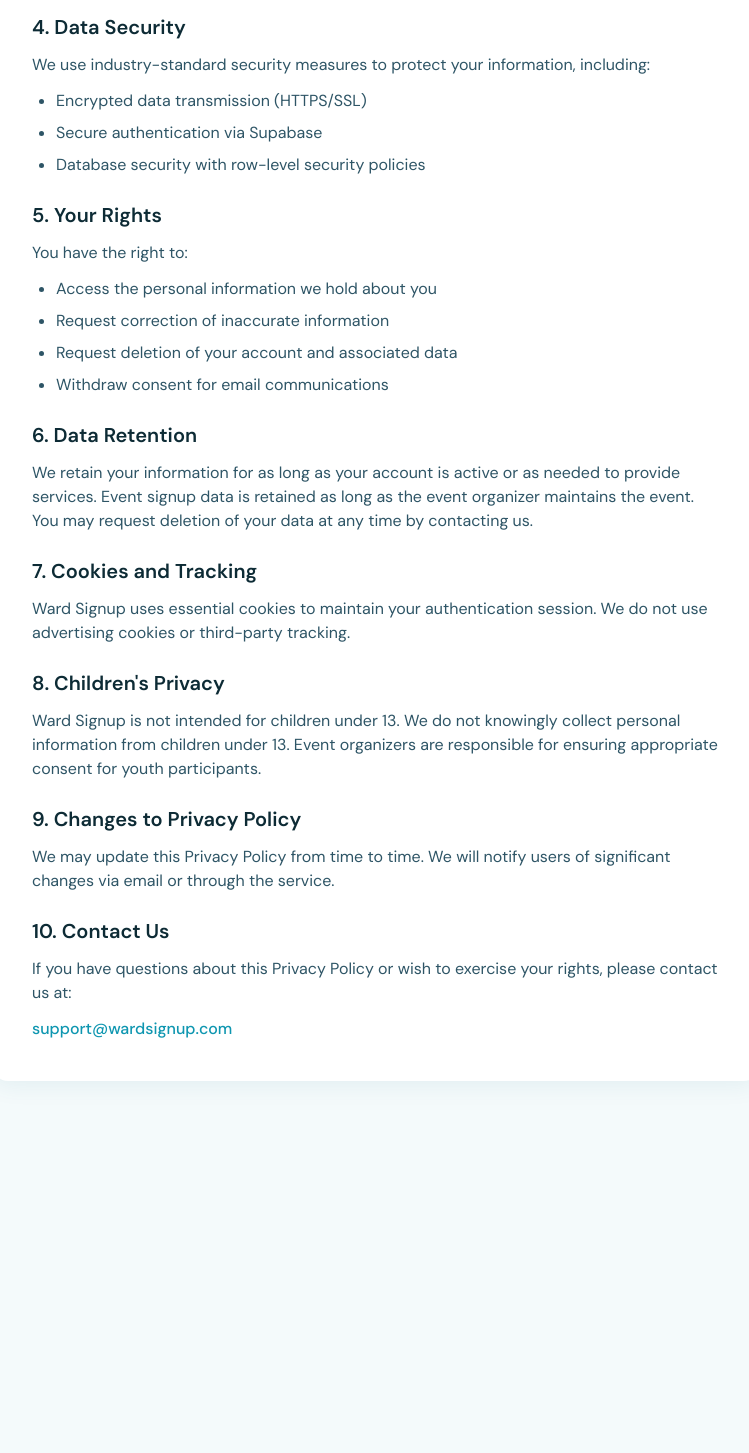
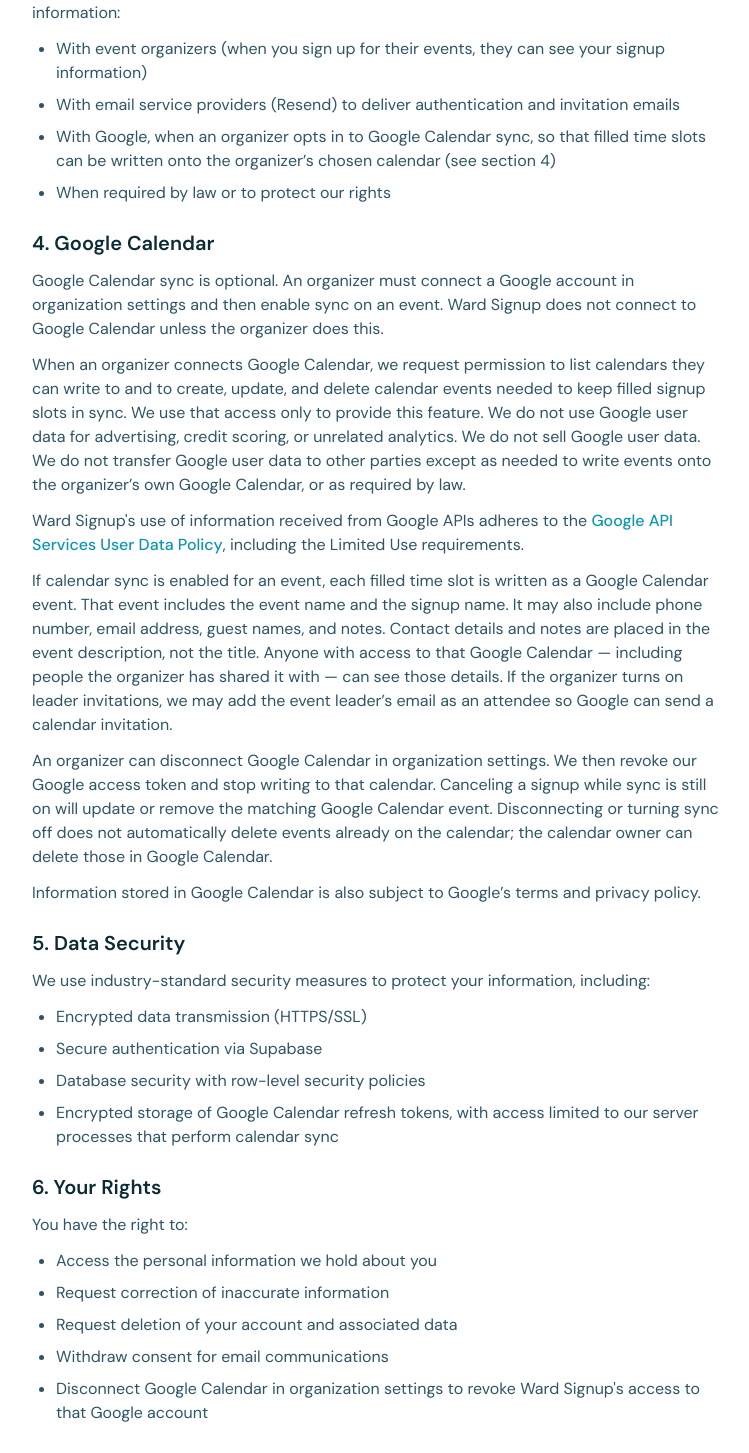
Before and after one commit to jrbondesign/wardsignup, a Next.js app: page /privacy in a window 1280 px wide. Shown: the part 969-2422 px from the top of the page, without its empty margins (264-1013 px from the left). Before the commit the page ends 2098 px from the top, so only its background shows below. Built offline with nearby package versions, Linux system fonts and the light colour scheme; no server answers.

Commit message:
Disclose Google Calendar sync in the privacy policy
Add what we write to an organizer's calendar, that the feature is
opt-in, how disconnect revokes Google access, and Limited Use language
needed for OAuth verification.

Co-authored-by: jrbond <jrbondesign@users.noreply.github.com>

```diff
--- a/app/privacy/page.tsx
+++ b/app/privacy/page.tsx
@@ -53,7 +53,7 @@ export default async function PrivacyPolicy() {
 
         <div className="space-y-6 text-[#2E5566]">
           <p className="text-sm text-[#5A8399]">
-            Last updated: March 26, 2026
+            Last updated: October 3, 2026
           </p>
 
           <section>
@@ -76,6 +76,9 @@ export default async function PrivacyPolicy() {
               <li>
                 <strong>Invitation Data:</strong> Email addresses and names of individuals you invite to events
               </li>
+              <li>
+                <strong>Google Calendar connection data</strong> (only if an organizer chooses to connect Google Calendar): the Google account email, an encrypted refresh token, the chosen calendar’s identifier and display name, and identifiers of calendar events we create for synced time slots
+              </li>
             </ul>
           </section>
 
@@ -89,6 +92,9 @@ export default async function PrivacyPolicy() {
               <li>Send authentication emails (magic links)</li>
               <li>Send event invitations on your behalf</li>
               <li>Enable event organizers to manage signups and track attendance</li>
+              <li>
+                Optionally write filled time slots onto a Google Calendar the organizer chooses, when they turn on Google Calendar sync
+              </li>
               <li>Communicate important service updates</li>
             </ul>
           </section>
@@ -108,6 +114,9 @@ export default async function PrivacyPolicy() {
                 With email service providers (Resend) to deliver authentication and invitation emails
               </li>
               <li>
+                With Google, when an organizer opts in to Google Calendar sync, so that filled time slots can be written onto the organizer’s chosen calendar (see section 4)
+              </li>
+              <li>
                 When required by law or to protect our rights
               </li>
             </ul>
@@ -115,7 +124,57 @@ export default async function PrivacyPolicy() {
 
           <section>
             <h2 className="text-xl font-semibold text-[#0D2B35] mb-3">
-              4. Data Security
+              4. Google Calendar
+            </h2>
+            <p className="mb-3">
+              Google Calendar sync is optional. An organizer must connect a Google account in organization
+              settings and then enable sync on an event. {brand.name} does not connect to Google Calendar
+              unless the organizer does this.
+            </p>
+            <p className="mb-3">
+              When an organizer connects Google Calendar, we request permission to list calendars they can
+              write to and to create, update, and delete calendar events needed to keep filled signup slots
+              in sync. We use that access only to provide this feature. We do not use Google user data for
+              advertising, credit scoring, or unrelated analytics. We do not sell Google user data. We do
+              not transfer Google user data to other parties except as needed to write events onto the
+              organizer’s own Google Calendar, or as required by law.
+            </p>
+            <p className="mb-3">
+              {brand.name}&apos;s use of information received from Google APIs adheres to the{" "}
+              <a
+                href="https://developers.google.com/terms/api-services-user-data-policy"
+                className="text-[#0E96B0] hover:text-[#08647E] font-medium"
+                target="_blank"
+                rel="noopener noreferrer"
+              >
+                Google API Services User Data Policy
+              </a>
+              , including the Limited Use requirements.
+            </p>
+            <p className="mb-3">
+              If calendar sync is enabled for an event, each filled time slot is written as a Google Calendar
+              event. That event includes the event name and the signup name. It may also include phone number,
+              email address, guest names, and notes. Contact details and notes are placed in the event
+              description, not the title. Anyone with access to that Google Calendar — including people the
+              organizer has shared it with — can see those details. If the organizer turns on leader
+              invitations, we may add the event leader’s email as an attendee so Google can send a calendar
+              invitation.
+            </p>
+            <p className="mb-3">
+              An organizer can disconnect Google Calendar in organization settings. We then revoke our Google
+              access token and stop writing to that calendar. Canceling a signup while sync is still on will
+              update or remove the matching Google Calendar event. Disconnecting or turning sync off does not
+              automatically delete events already on the calendar; the calendar owner can delete those in
+              Google Calendar.
+            </p>
+            <p>
+              Information stored in Google Calendar is also subject to Google’s terms and privacy policy.
+            </p>
+          </section>
+
+          <section>
+            <h2 className="text-xl font-semibold text-[#0D2B35] mb-3">
+              5. Data Security
             </h2>
             <p>
               We use industry-standard security measures to protect your information, including:
@@ -124,12 +183,16 @@ export default async function PrivacyPolicy() {
               <li>Encrypted data transmission (HTTPS/SSL)</li>
               <li>Secure authentication via Supabase</li>
               <li>Database security with row-level security policies</li>
+              <li>
+                Encrypted storage of Google Calendar refresh tokens, with access limited to our server
+                processes that perform calendar sync
+              </li>
             </ul>
           </section>
 
           <section>
             <h2 className="text-xl font-semibold text-[#0D2B35] mb-3">
-              5. Your Rights
+              6. Your Rights
             </h2>
             <p className="mb-3">You have the right to:</p>
             <ul className="list-disc ml-6 space-y-2">
@@ -137,23 +200,30 @@ export default async function PrivacyPolicy() {
               <li>Request correction of inaccurate information</li>
               <li>Request deletion of your account and associated data</li>
               <li>Withdraw consent for email communications</li>
+              <li>
+                Disconnect Google Calendar in organization settings to revoke {brand.name}&apos;s access to
+                that Google account
+              </li>
             </ul>
           </section>
 
           <section>
             <h2 className="text-xl font-semibold text-[#0D2B35] mb-3">
-              6. Data Retention
+              7. Data Retention
             </h2>
             <p>
               We retain your information for as long as your account is active or as needed to provide services.
-              Event signup data is retained as long as the event organizer maintains the event. You may request
-              deletion of your data at any time by contacting us.
+              Event signup data is retained as long as the event organizer maintains the event. Encrypted Google
+              Calendar tokens are kept until the organizer disconnects Google Calendar or the connection is
+              revoked. Identifiers of Google Calendar events we created are removed when the matching signup
+              slot is cleared or the event is deleted. You may request deletion of your data at any time by
+              contacting us.
             </p>
           </section>
 
           <section>
             <h2 className="text-xl font-semibold text-[#0D2B35] mb-3">
-              7. Cookies and Tracking
+              8. Cookies and Tracking
             </h2>
             <p>
               {brand.name} uses essential cookies to maintain your authentication session. We do not use
@@ -163,7 +233,7 @@ export default async function PrivacyPolicy() {
 
           <section>
             <h2 className="text-xl font-semibold text-[#0D2B35] mb-3">
-              8. Children's Privacy
+              9. Children's Privacy
             </h2>
             <p>
               {brand.name} is not intended for children under 13. We do not knowingly collect personal
@@ -174,7 +244,7 @@ export default async function PrivacyPolicy() {
 
           <section>
             <h2 className="text-xl font-semibold text-[#0D2B35] mb-3">
-              9. Changes to Privacy Policy
+              10. Changes to Privacy Policy
             </h2>
             <p>
               We may update this Privacy Policy from time to time. We will notify users of significant
@@ -184,7 +254,7 @@ export default async function PrivacyPolicy() {
 
           <section>
             <h2 className="text-xl font-semibold text-[#0D2B35] mb-3">
-              10. Contact Us
+              11. Contact Us
             </h2>
             <p>
               If you have questions about this Privacy Policy or wish to exercise your rights, please contact us at:
```
